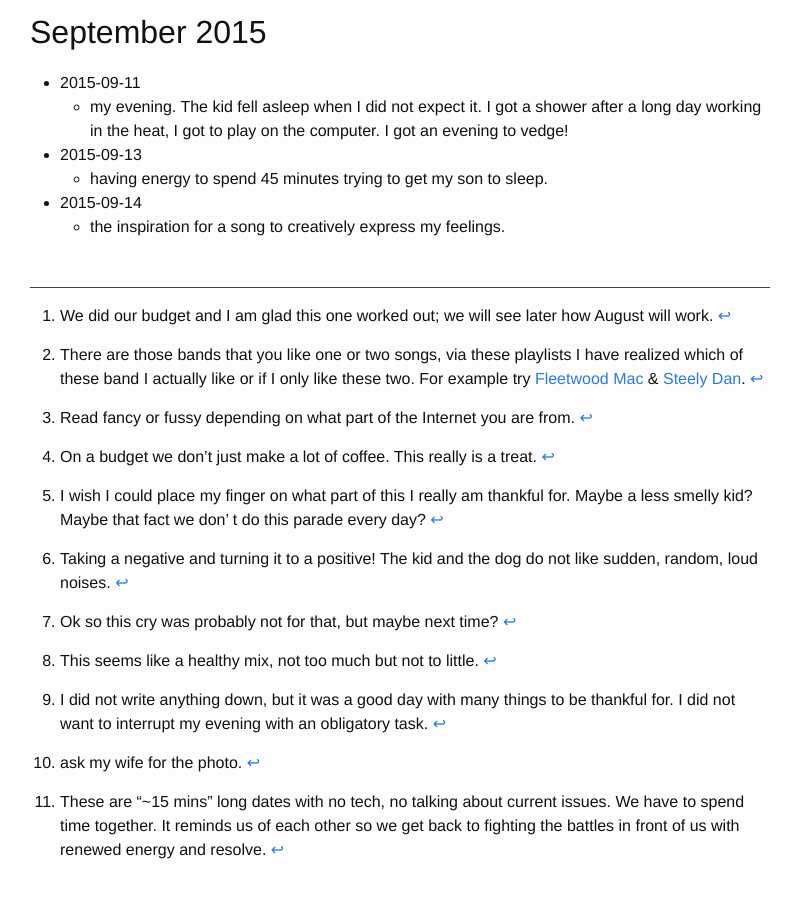
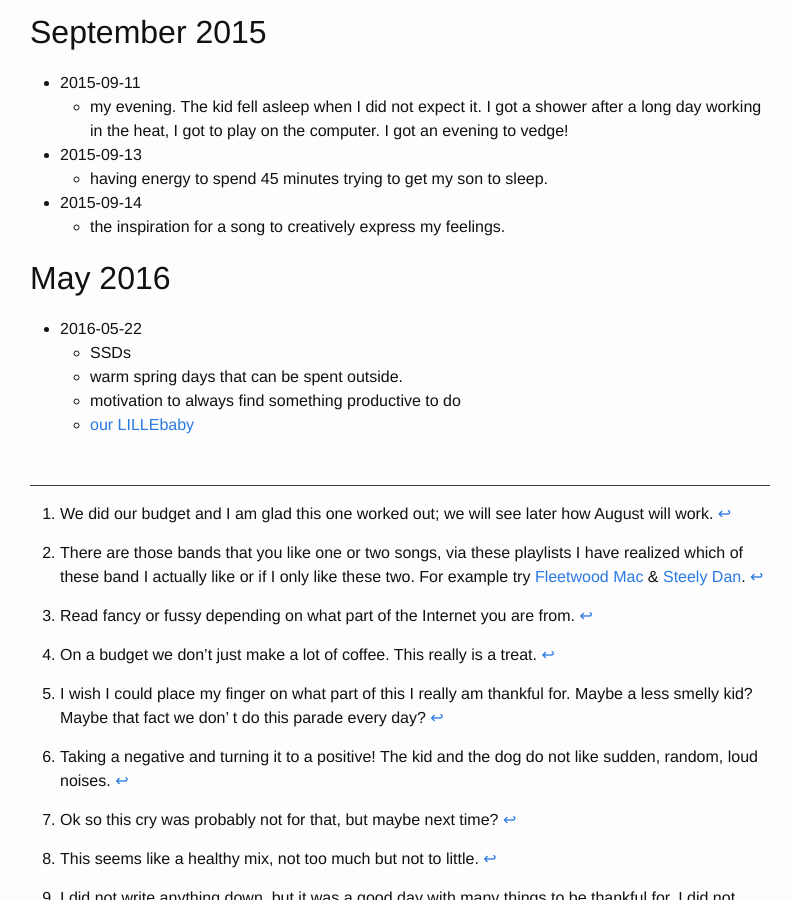
Before and after one commit to benjaminrose/benjaminrose.github.io, a Jekyll site: the page built from thanks.md, in a window 1280 px wide and 900 px high, scrolled down 4633 px. Shown: the whole window, without its empty margins (240-1034 px from the left). Built offline with Jekyll 4.4.1, drawn with Linux system fonts in a browser that asks for light colours.

Commit message:
updated thanks

```diff
--- a/thanks.md
+++ b/thanks.md
@@ -216,3 +216,12 @@ I started this project as a challenge from my pastor; I continued it past a week
     - having energy to spend 45 minutes trying to get my son to sleep.
 * 2015-09-14
     - the inspiration for a song to creatively express my feelings.
+
+
+## May 2016
+
+* 2016-05-22
+    - SSDs
+    - warm spring days that can be spent outside.
+    - motivation to always find something productive to do
+    - [our LILLEbaby](http://www.amazon.com/SIX-Position-Ergonomic-Child-Carrier-LILLEbaby/dp/B00KC4VPNU/ref=sr_1_4_s_it?s=baby-products&ie=UTF8&qid=1463971554&sr=1-4&keywords=lillebaby+carrier)
```
